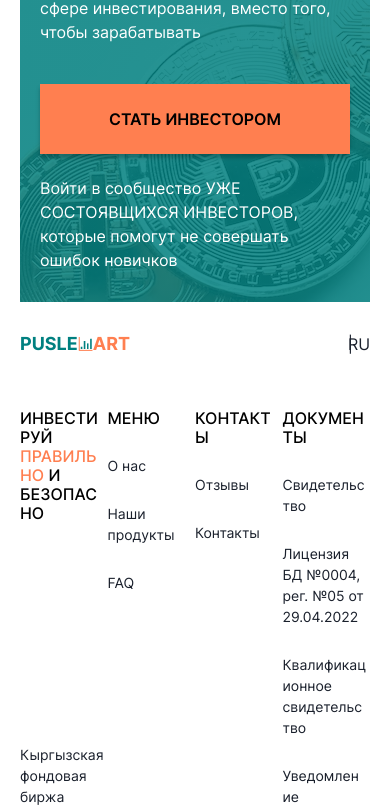
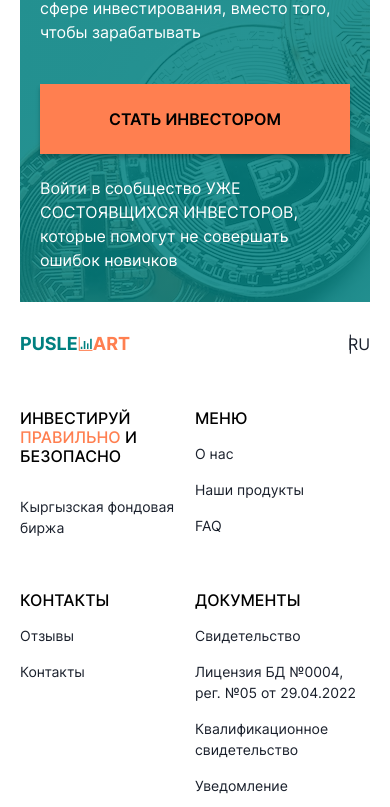
Before and after one commit to EddDevv/pluse-art, a React (Create React App) app: page / in a window 390 px wide. Shown: the part 5602-6409 px from the top of the page. Built offline with nearby package versions, Linux system fonts and the light colour scheme.

Commit message:
footer_mobile

```diff
--- a/src/components/layoutHome/LayoutHome.module.scss
+++ b/src/components/layoutHome/LayoutHome.module.scss
@@ -95,6 +95,10 @@
   justify-content: stretch;
   gap: 1%;
   height: 100%;
+  min-width: 300px;
+  @media screen and (max-width: 700px) {
+    flex-wrap: wrap;
+  }
 }
 .footer_column {
   margin-top: 53px;
@@ -105,6 +109,10 @@
   font-weight: 400;
   font-size: 14px;
   min-height: 100%;
+  @media screen and (max-width: 700px) {
+    width: 49%;
+    gap: 15px;
+  }
 }
 .footer_sub_title {
   font-weight: 500;
```
